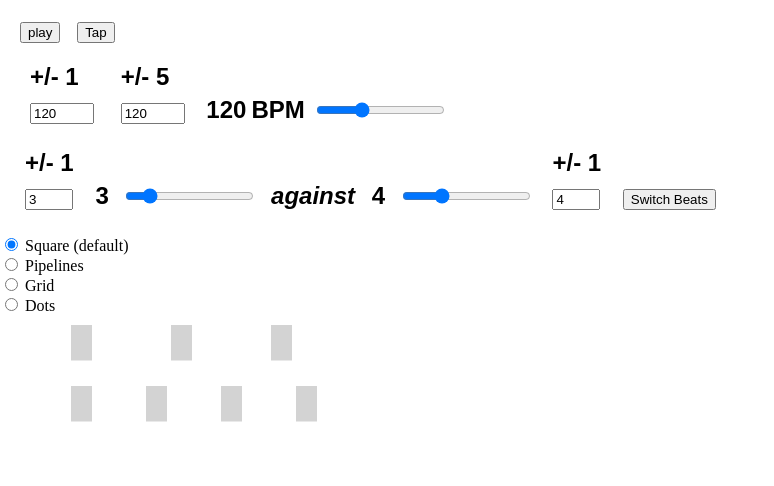
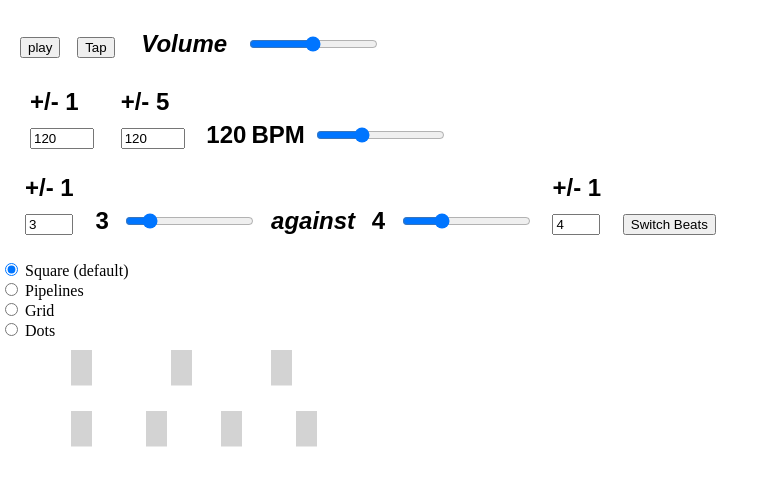
Before and after one commit to MarcoMaz/poly-metronome-app, a website built with webpack: page app/index.html in a window 1280 px wide. Shown: the whole page, without its empty margins (0-774 px from the left). Built offline with nearby package versions, Linux system fonts and the light colour scheme.

Commit message:
add feat volume

```diff
--- a/app/classes/Engine.ts
+++ b/app/classes/Engine.ts
@@ -27,6 +27,8 @@ class Engine {
 
   public state: any;
 
+  public gainNode: GainNode;
+
   constructor(public metronome: Metronome, public audioContext: AudioContext) {
     this.current16thNote = 0;
     this.lookahead = 25.0;
@@ -34,6 +36,7 @@ class Engine {
     this.nextNoteTime = 0.0;
     this.noteLength = 0.05;
     this.notesInQueue = [];
+    this.gainNode = this.audioContext.createGain();
   }
 
   private nextNote(): void {
@@ -42,7 +45,10 @@ class Engine {
 
     this.current16thNote += 1;
 
-    if (this.current16thNote === (this.metronome.againstBeat * this.metronome.baseBeat))
+    if (
+      this.current16thNote ===
+      this.metronome.againstBeat * this.metronome.baseBeat
+    )
       this.current16thNote = 0;
   }
 
@@ -56,10 +62,13 @@ class Engine {
       return;
 
     const osc = this.audioContext.createOscillator();
-    osc.connect(this.audioContext.destination);
+    osc.connect(this.gainNode).connect(this.audioContext.destination);
 
-
-    if (beatNumber % (this.metronome.againstBeat * this.metronome.baseBeat) === 0) osc.frequency.value = 880.0;
+    if (
+      beatNumber % (this.metronome.againstBeat * this.metronome.baseBeat) ===
+      0
+    )
+      osc.frequency.value = 880.0;
     else if (beatNumber % this.metronome.againstBeat === 0)
       osc.frequency.value = 220.0;
     else if (beatNumber % this.metronome.baseBeat === 0)
--- a/app/classes/View.ts
+++ b/app/classes/View.ts
@@ -1,3 +1,4 @@
+import Engine from "./Engine";
 import Metronome from "./Metronome";
 import Observable from "./Observable";
 
@@ -19,6 +20,7 @@ import Observable from "./Observable";
 
 const APP_TOGGLE = ".app__toggle";
 const BUTTON_TAP = ".tap";
+const VOLUME_SLIDER = ".volume";
 const BPM_LABEL = ".bpm__label";
 const BPM_SLIDER = ".bpm__slider";
 const BPM_INPUT_NUMBER = ".bpm__inputNumber";
@@ -38,6 +40,8 @@ class View {
   private appToggle: HTMLButtonElement;
 
   private tap: HTMLElement;
+
+  private volumeSlider: HTMLInputElement;
 
   private newTap: number;
 
@@ -85,10 +89,12 @@ class View {
 
   private onPause?: () => void;
 
-  constructor(public metronome: Metronome, public observable: Observable) {
+  constructor(public metronome: Metronome, public engine: Engine, public observable: Observable) {
     this.appToggle = document.querySelector(APP_TOGGLE);
 
     this.tap = document.querySelector(BUTTON_TAP);
+
+    this.volumeSlider = document.querySelector(VOLUME_SLIDER);
 
     this.newTap = 0;
 
@@ -137,6 +143,12 @@ class View {
     this.GUIselected = "view-square";
 
     this.tap.addEventListener("click", () => this.tapTempo());
+
+    this.volumeSlider.addEventListener('input', (event) => {
+      let eventTarget = event.target as HTMLInputElement;
+
+      this.engine.gainNode.gain.value = eventTarget.value as unknown as number;
+    });
 
     this.appToggle.addEventListener("click", () => {
       if (this.appToggle.innerHTML === "play") {
--- a/app/index.html
+++ b/app/index.html
@@ -16,6 +16,10 @@
     <div id="controls">
       <button type="button" class="app__toggle">play</button>
       <button type="button" class="tap">Tap</button>
+      <div>
+        <span><em>Volume</em></span>
+        <input type="range" class="volume" min="0" max="1" step="0.01" value="0.5"/>
+      </div>
       <br/>
       <div>
         <div>
--- a/app/index.ts
+++ b/app/index.ts
@@ -46,7 +46,7 @@ class App {
     this.engine = new Engine(this.metronome, this.audioContext);
 
     // Connect the Observable
-    this.view = new View(this.metronome, this.observable);
+    this.view = new View(this.metronome, this.engine, this.observable);
     this.view.setOnPlay(() => {
       app.play();
       this.canvas.playAnimation();
```
